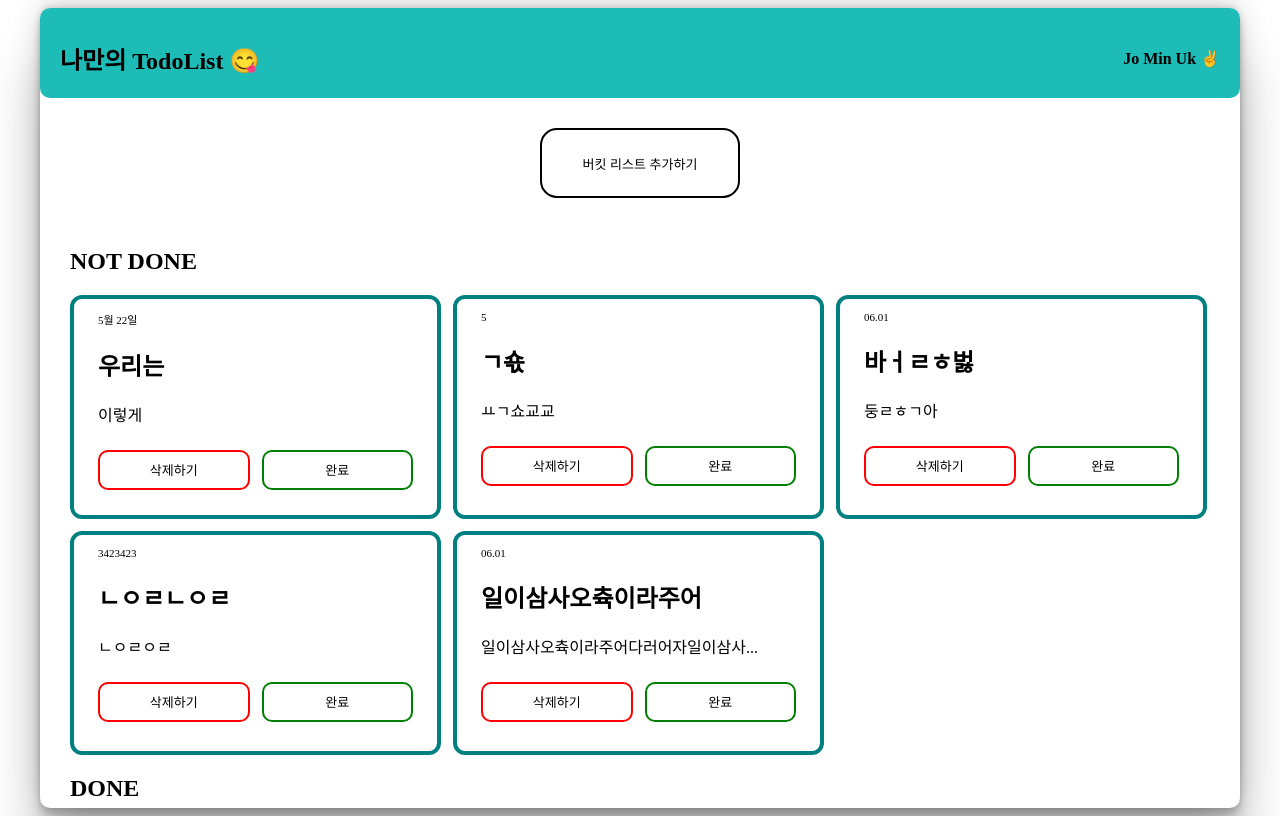
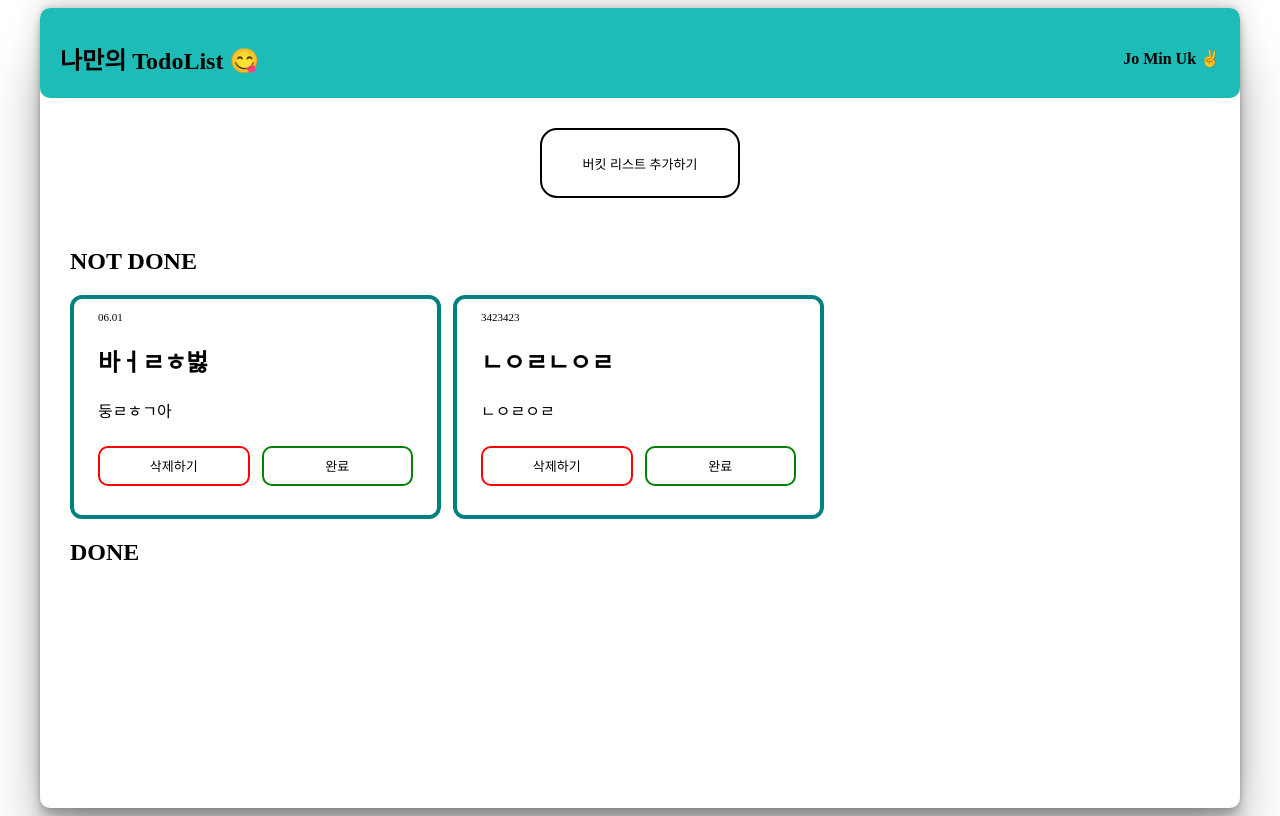
Before and after one commit to jominuk/TodoType.Prac, a React (Create React App) app: page / in a window 1280 px wide. Built offline with nearby package versions, Linux system fonts and the light colour scheme; data requests are answered from the project's data file.

Commit message:
:sparkles: delete

```diff
--- a/db.json
+++ b/db.json
@@ -1,19 +1,5 @@
 {
   "todos": [
-    {
-      "id": "1685414875051.4055",
-      "title": "우리는",
-      "body": "이렇게",
-      "isDone": false,
-      "day": "5월 22일 "
-    },
-    {
-      "id": "1685538905711.2705",
-      "title": "ㄱ쇿",
-      "body": "ㅛㄱ쇼교교",
-      "isDone": false,
-      "day": "5"
-    },
     {
       "id": "1685605529516.3098",
       "title": "바ㅓㄹㅎ벓",
@@ -27,13 +13,6 @@
       "body": "ㄴㅇㄹㅇㄹ",
       "isDone": false,
       "day": "3423423"
-    },
-    {
-      "id": "1685605894920.6287",
-      "title": "일이삼사오츅이라주어",
-      "body": "일이삼사오츅이라주어다러어자일이삼사오츅이라주어다러어자",
-      "isDone": false,
-      "day": "06.01"
     }
   ]
 }
--- a/src/api/todo.tsx
+++ b/src/api/todo.tsx
@@ -11,4 +11,8 @@ export const TodoApi = {
     const response = await instance.get("/todos");
     return response.data;
   },
+
+  delete: async (todoId: ITodo): Promise<void> => {
+    const response = await instance.delete(`/todos/${todoId}`);
+  },
 };
--- a/src/components/button/Button.tsx
+++ b/src/components/button/Button.tsx
@@ -15,6 +15,7 @@ const StButton = (props: StButtonProps) => {
 StButton.defaultProps = {
   borderRadius: "10px",
 };
+// 기본 설정을 10px로 지정
 
 const Button = styled.button<StButtonProps>`
   border: 2px solid ${(props) => props.borderColor};
--- a/src/components/todo/ListOfList.tsx
+++ b/src/components/todo/ListOfList.tsx
@@ -1,14 +1,29 @@
-import React, { FC } from "react";
+import React, { FC, useCallback } from "react";
 import styled from "styled-components";
 // import { Link } from "react-router-dom";
 import StButton from "../button/Button";
-import { ListOfListProps } from "src/typeing/type";
+import { ITodo, ListOfListProps } from "src/typeing/type";
+import { useMutation } from "@tanstack/react-query";
+import { TodoApi } from "src/api/todo";
 
-const ListOfList: FC<ListOfListProps> = ({
-  borderColor,
+const ListOfList: FC<ListOfListProps> = ({ borderColor, todo }) => {
+  const { mutate: DeleteMutation } = useMutation(
+    ["todos"],
+    (todo: ITodo) => TodoApi.delete(todo),
+    {
+      onSuccess: () => {
+        alert("삭제 했어요");
+      },
+      onError: (err) => {
+        console.log(err);
+      },
+    }
+  );
 
-  todo,
-}) => {
+  const onDeleteButton = useCallback((id: any) => {
+    DeleteMutation(id);
+  }, []);
+
   return (
     <StTodoContainer borderColor={borderColor}>
       {/* <StLink to={`/${todo.id}`} key={todo.id}>
@@ -29,10 +44,9 @@ const ListOfList: FC<ListOfListProps> = ({
           width="50%"
           height="40px"
           borderColor="red"
-          // onClick={() => {
-          //   onDeleteButton(todo.id)
-
-          // }}
+          onClick={() => {
+            onDeleteButton(todo.id);
+          }}
         >
           삭제하기
         </StButton>
--- a/src/pages/AddTodo.tsx
+++ b/src/pages/AddTodo.tsx
@@ -19,7 +19,7 @@ const AddTodo = () => {
     (todo: ITodo) => TodoApi.post(todo),
     {
       onSuccess: () => {
-        window.alert("내 일정 등록 완료!!");
+        alert("내 일정 등록 완료!!");
       },
       onError: (err) => {
         console.log(err);
```
